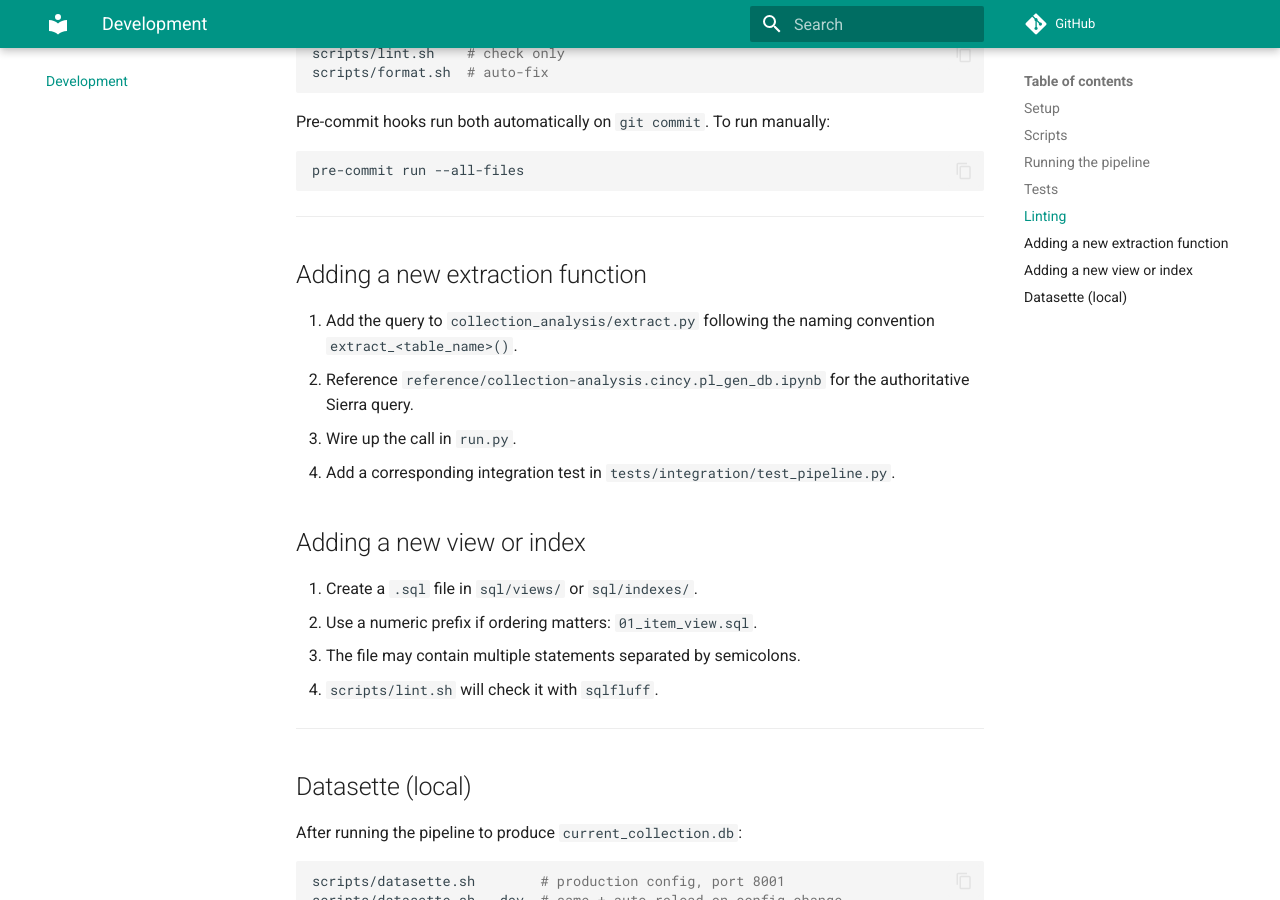
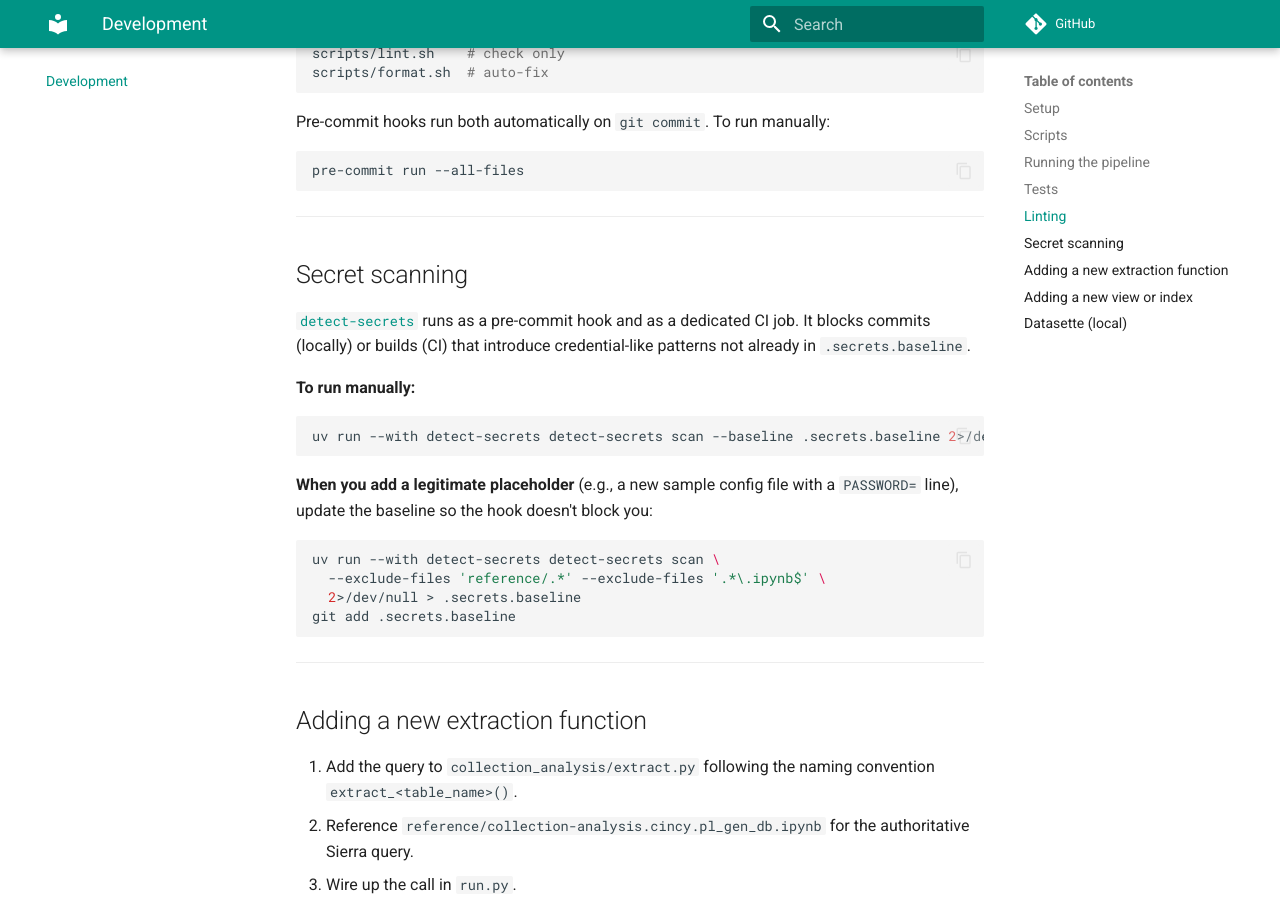
Before and after one commit to cincinnatilibrary/ils-reports, an MkDocs documentation site: the page built from docs/development.md, in a window 1280 px wide and 900 px high, scrolled down 2426 px. Built offline with MkDocs 1.6.1 and Material for MkDocs 9.7.7, drawn with Linux system fonts in a browser that asks for light colours; comment, search, counter and statistics services are not loaded.

Commit message:
ci: add detect-secrets security job; document secret scanning
- Add standalone security job to CI that fails the build if secrets are found
  outside .secrets.baseline
- Add "Secret scanning" section to docs/development.md with manual scan and
  baseline-update instructions

Co-Authored-By: Claude Sonnet 4.6 <noreply@anthropic.com>

````diff
--- a/docs/development.md
+++ b/docs/development.md
@@ -100,6 +100,28 @@ pre-commit run --all-files
 
 ---
 
+## Secret scanning
+
+[`detect-secrets`](https://github.com/Yelp/detect-secrets) runs as a pre-commit hook
+and as a dedicated CI job. It blocks commits (locally) or builds (CI) that introduce
+credential-like patterns not already in `.secrets.baseline`.
+
+**To run manually:**
+```bash
+uv run --with detect-secrets detect-secrets scan --baseline .secrets.baseline 2>/dev/null
+```
+
+**When you add a legitimate placeholder** (e.g., a new sample config file with a
+`PASSWORD=` line), update the baseline so the hook doesn't block you:
+```bash
+uv run --with detect-secrets detect-secrets scan \
+  --exclude-files 'reference/.*' --exclude-files '.*\.ipynb$' \
+  2>/dev/null > .secrets.baseline
+git add .secrets.baseline
+```
+
+---
+
 ## Adding a new extraction function
 
 1. Add the query to `collection_analysis/extract.py` following the naming
````
Also changed, not shown: 1 other file.
